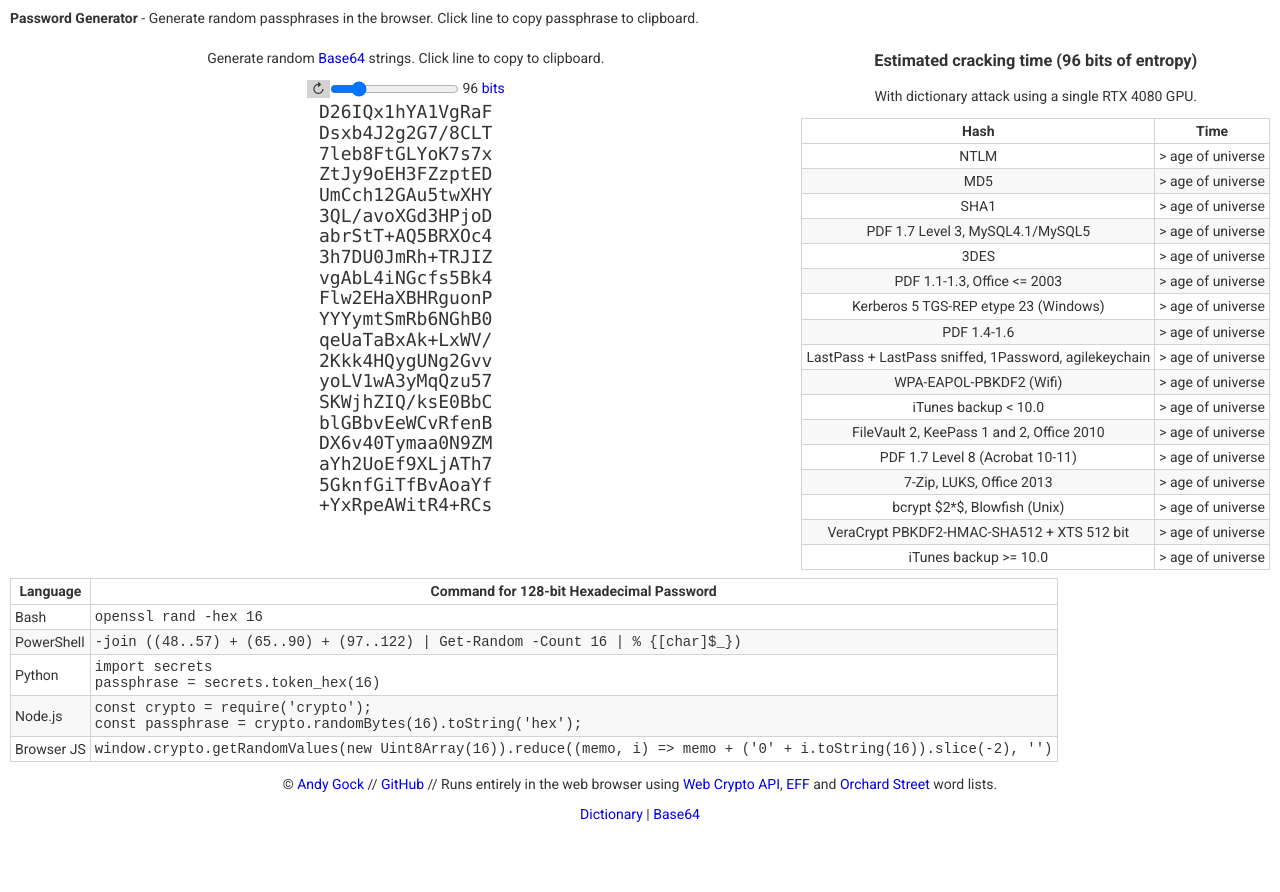
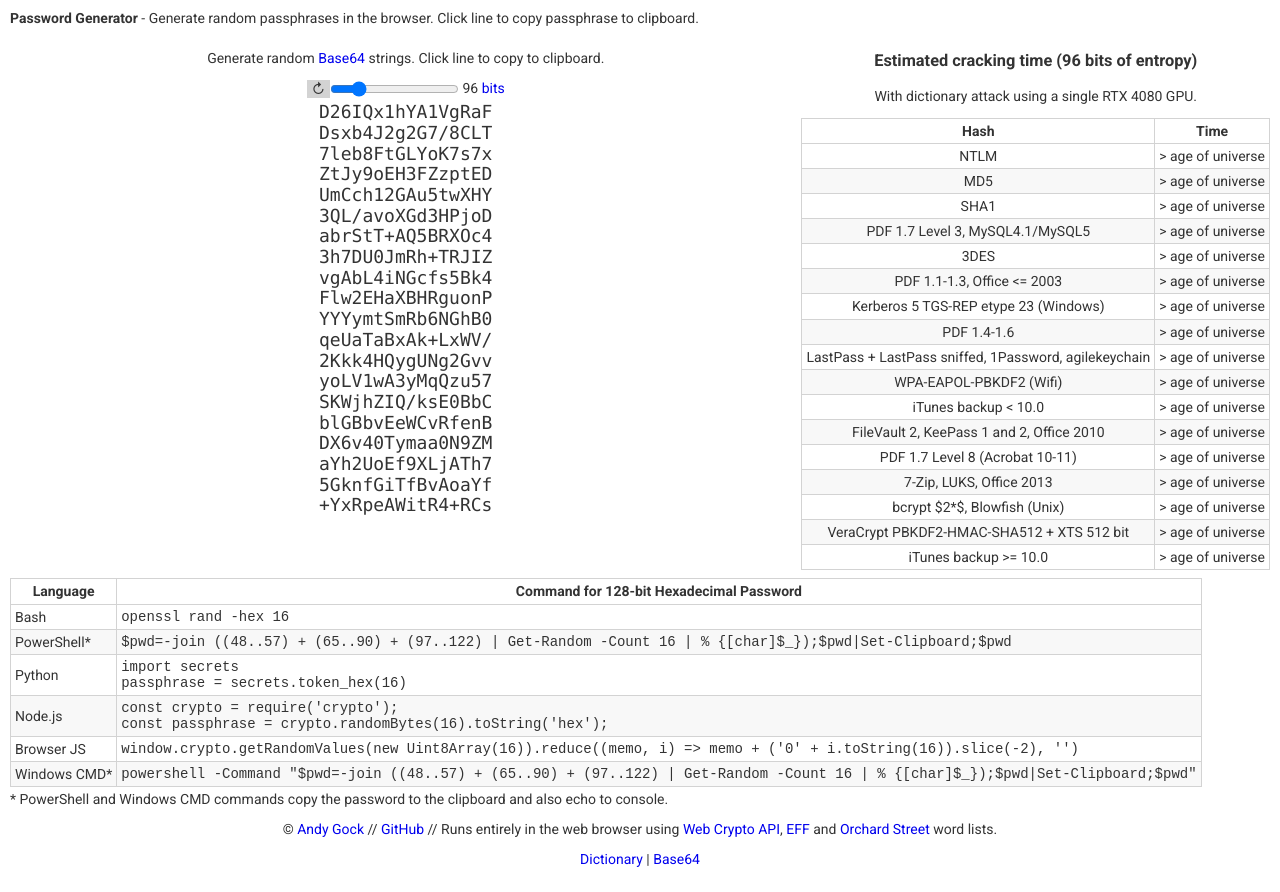
Before and after one commit to andygock/password-generator-v2, a React (Vite) app: page /#/base64 in a window 1280 px wide. Before the commit the page ends 846 px from the top, so only its background shows below. Built offline with nearby package versions, Linux system fonts and the light colour scheme.

Commit message:
Update cmds

```diff
--- a/src/CommandLine.jsx
+++ b/src/CommandLine.jsx
@@ -16,11 +16,11 @@ export default function CommandLine() {
             </td>
           </tr>
           <tr>
-            <td>PowerShell</td>
+            <td>PowerShell*</td>
             <td>
               <pre
                 dangerouslySetInnerHTML={{
-                  __html: `-join ((48..57) + (65..90) + (97..122) | Get-Random -Count 16 | % {[char]$_})`,
+                  __html: `$pwd=-join ((48..57) + (65..90) + (97..122) | Get-Random -Count 16 | % {[char]$_});$pwd|Set-Clipboard;$pwd`,
                 }}
               />
             </td>
@@ -57,8 +57,22 @@ const passphrase = crypto.randomBytes(16).toString('hex');`,
               />
             </td>
           </tr>
+
+          {/* cmd */}
+          <tr>
+            <td>Windows CMD*</td>
+            <td>
+              <pre
+                dangerouslySetInnerHTML={{
+                  __html: `powershell -Command "$pwd=-join ((48..57) + (65..90) + (97..122) | Get-Random -Count 16 | % {[char]$_});$pwd|Set-Clipboard;$pwd"`,
+                }}
+              />
+            </td>
+          </tr>
         </tbody>
       </table>
+      * PowerShell and Windows CMD commands copy the password to the clipboard
+      and also echo to console.
     </div>
   );
 }
```
